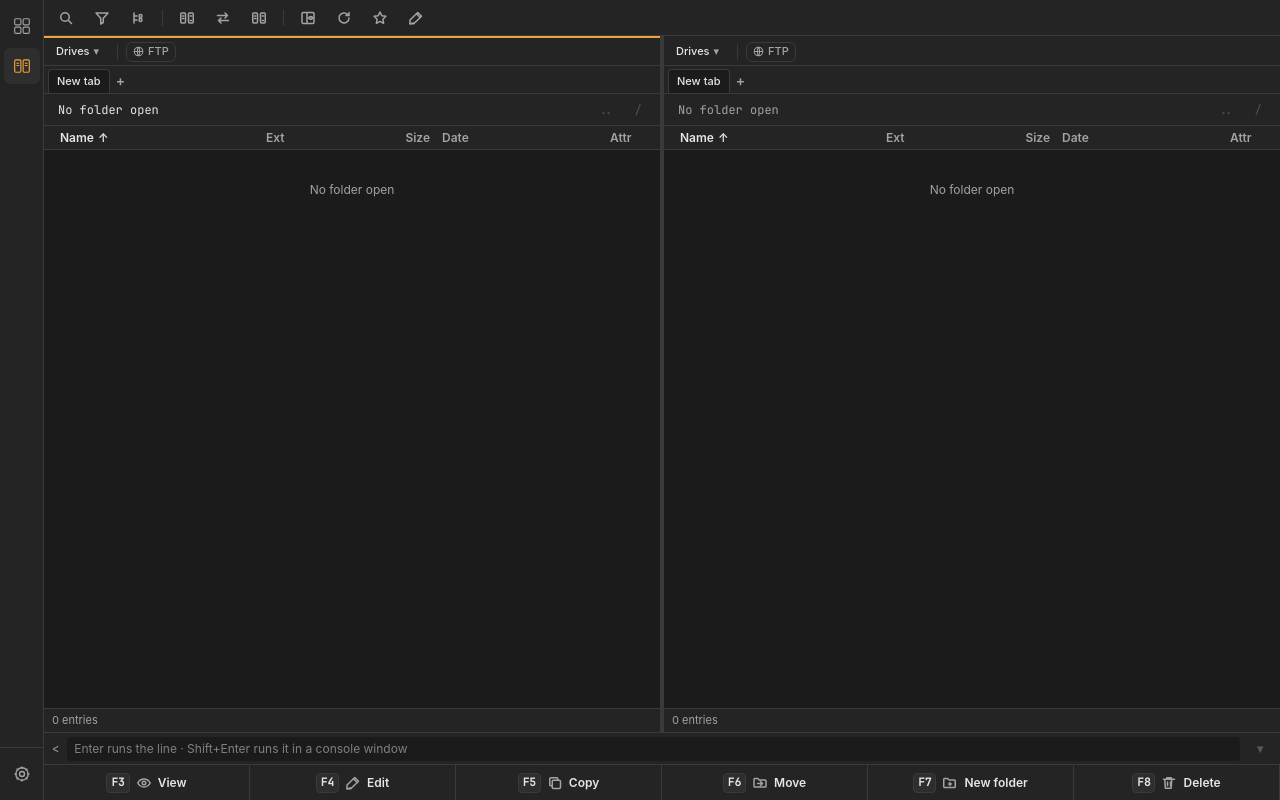
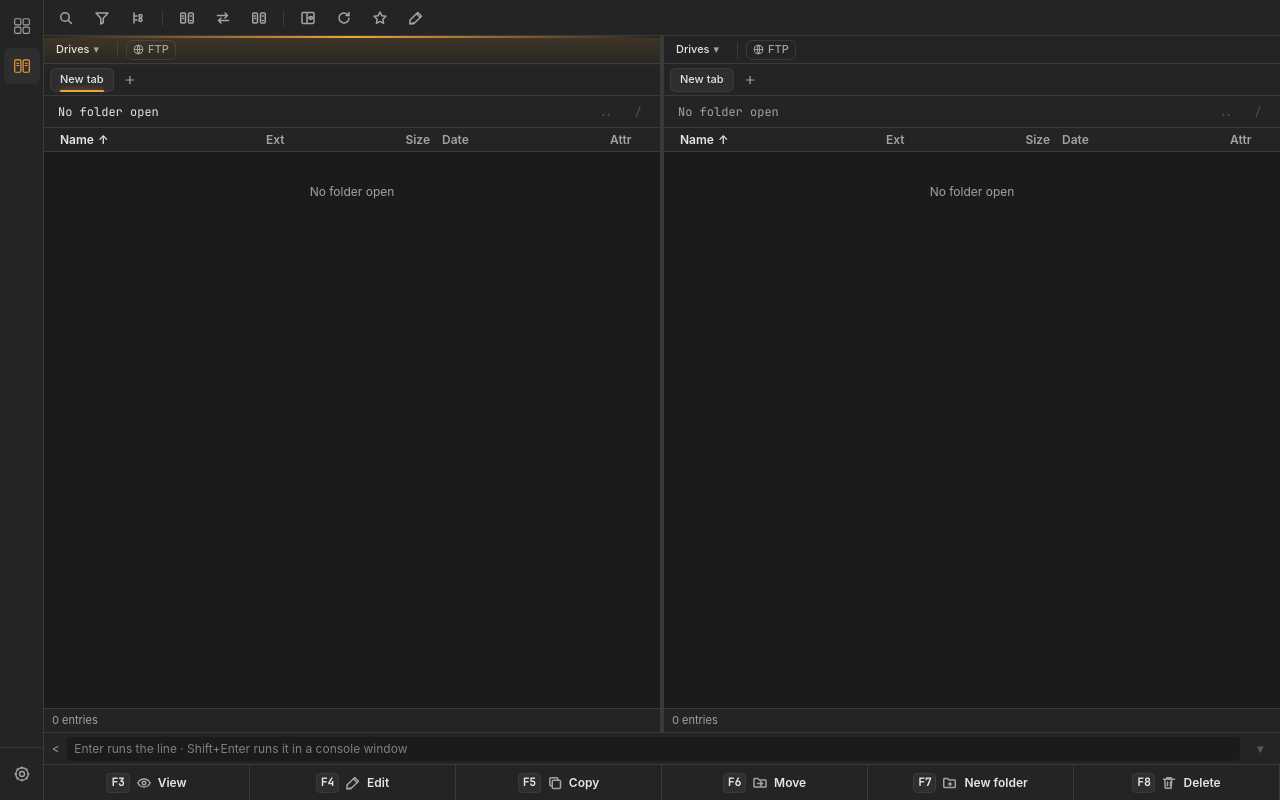
Before and after one commit to petter-ka/panelyth, a React (Vite) app in the folder src/commander/renderer/: page / in a window 1280 px wide. Built offline with nearby package versions, Linux system fonts and the light colour scheme; a web font is replaced by a local one.

Commit message:
feat: enhance Panel and TabBar components with improved styling and new LockGlyph icon

```diff
--- a/src/commander/renderer/src/components/Panel.tsx
+++ b/src/commander/renderer/src/components/Panel.tsx
@@ -186,8 +186,17 @@ export const Panel = forwardRef<PanelHandle, PanelProps>(function Panel(
       data-active={active}
       onMouseDown={onActivate}
       onKeyDown={onKeyDown}
-      className={`flex h-full min-w-0 flex-col border-t-2 ${active ? "border-accent" : "border-transparent"}`}
+      className={`relative flex h-full min-w-0 flex-col ${active ? "shadow-[inset_0_0_0_1px_color-mix(in_srgb,var(--accent)_22%,transparent)]" : ""}`}
     >
+      {active && (
+        // The active panel: a light line along the top that fades out at both
+        // ends, a soft glow falling from it and a hairline frame. Overlays
+        // only, so switching panels moves nothing.
+        <span aria-hidden="true" className="pointer-events-none absolute inset-x-0 top-0 z-20">
+          <span className="block h-0.5 bg-linear-to-r from-transparent via-accent to-transparent" />
+          <span className="block h-8 bg-linear-to-b from-[color-mix(in_srgb,var(--accent)_13%,transparent)] to-transparent" />
+        </span>
+      )}
       <DriveBar side={side} />
       <TabBar side={side} />
       <PathBar ref={pathBar} side={side} active={active} onDone={() => list.current?.focus()} />
--- a/src/commander/renderer/src/components/TabBar.tsx
+++ b/src/commander/renderer/src/components/TabBar.tsx
@@ -1,9 +1,9 @@
 import { useRef, useState } from "react"
 import { formatChord } from "@panelyth/renderer-core"
-import { Tooltip } from "@panelyth/ui"
+import { CloseIcon, Tooltip } from "@panelyth/ui"
 import { useKeymapStore } from "../features/keymap"
 import { useListingStore } from "../features/listing"
-import { setActivePanel, type Side } from "../features/panels"
+import { setActivePanel, usePanelsStore, type Side } from "../features/panels"
 import { useSettingsStore } from "../features/settings"
 import {
   activateTab,
@@ -37,8 +37,35 @@ import { t } from "@panelyth/i18n"
  * setting hides it while a panel has one tab) and ends with a "+" button;
  * a double-click renames a tab.
  */
+/** A small closed padlock, drawn like the chrome icons (it replaced an emoji). */
+const LockGlyph = () => (
+  <svg
+    width="10"
+    height="10"
+    viewBox="0 0 16 16"
+    fill="none"
+    stroke="currentColor"
+    strokeWidth="1.6"
+    strokeLinecap="round"
+    aria-hidden="true"
+  >
+    <rect x="3" y="7" width="10" height="7" rx="1.5" />
+    <path d="M5.5 7V5a2.5 2.5 0 0 1 5 0v2" />
+  </svg>
+)
+
+// Tabs as soft pills: the selected one raised with a hairline ring, the
+// others plain until hovered. In the active panel the selected tab carries a
+// short glowing accent underline, like the panel's light line.
+const tabPill =
+  "group/tab relative flex h-6 max-w-40 min-w-0 shrink-0 cursor-default items-center gap-1.5 rounded-md px-2.5 font-medium"
+const selectedPill =
+  "bg-raised text-text shadow-[0_1px_2px_rgb(0_0_0/0.18)] ring-1 ring-border ring-inset"
+const idlePill = "text-muted hover:bg-raised/60 hover:text-text"
+
 export function TabBar({ side }: { side: Side }) {
   const tabs = useTabsStore((s) => s[side].tabs)
+  const panelActive = usePanelsStore((s) => s.active === side)
   const active = useTabsStore((s) => s[side].active)
   const liveName = useListingStore((s) => s[side].name)
   // A tab on a connection is called by the connection (Stage C10.5).
@@ -55,12 +82,13 @@ export function TabBar({ side }: { side: Side }) {
   return (
     <div
       data-testid={`tabs-${side}`}
-      className="relative flex h-7 shrink-0 items-end gap-px border-b border-border bg-chrome px-1 text-2xs"
+      className="relative flex h-8 shrink-0 items-center gap-1 border-b border-border bg-chrome px-1.5 text-2xs"
     >
       <div
         role="tablist"
         aria-label={side === "left" ? t("Left panel tabs") : t("Right panel tabs")}
-        className="flex min-w-0 items-end gap-px overflow-x-auto"
+        // Many tabs scroll sideways (wheel, keys) without a scrollbar, like a browser's tab strip.
+        className="flex min-w-0 items-center gap-1 overflow-x-auto overflow-y-hidden [scrollbar-width:none]"
       >
         {tabs.map((tab, index) => {
           const selected = index === active
@@ -104,11 +132,17 @@ export function TabBar({ side }: { side: Side }) {
                   e.preventDefault()
                   setMenu(index)
                 }}
-                className={`group/tab flex h-6 max-w-40 min-w-0 shrink-0 cursor-default items-center gap-1 rounded-t border border-b-0 px-2 font-medium ${selected ? "border-border bg-canvas text-text" : "border-transparent text-muted hover:bg-raised hover:text-text"}`}
+                className={`${tabPill} ${selected ? selectedPill : idlePill}`}
               >
+                {selected && panelActive && (
+                  <span
+                    aria-hidden="true"
+                    className="pointer-events-none absolute inset-x-2.5 bottom-0 h-0.5 rounded-full bg-accent shadow-[0_0_6px_color-mix(in_srgb,var(--accent)_60%,transparent)]"
+                  />
+                )}
                 {tab.locked && (
-                  <span aria-label={t("Locked")} className="text-muted">
-                    🔒︎
+                  <span role="img" aria-label={t("Locked")} className="flex text-muted">
+                    <LockGlyph />
                   </span>
                 )}
                 {renaming === tab.id ? (
@@ -134,9 +168,9 @@ export function TabBar({ side }: { side: Side }) {
                       e.stopPropagation()
                       void closeTab(side, index)
                     }}
-                    className={`ml-0.5 size-4 place-items-center rounded text-muted hover:bg-raised hover:text-text ${selected ? "grid" : "hidden group-hover/tab:grid"}`}
+                    className={`-mr-1 size-4 place-items-center rounded-full text-muted hover:bg-border hover:text-text ${selected ? "grid" : "hidden group-hover/tab:grid"}`}
                   >
-                    ×
+                    <CloseIcon size={10} />
                   </button>
                 )}
               </div>
@@ -153,16 +187,27 @@ export function TabBar({ side }: { side: Side }) {
           disabled={full}
           onMouseDown={() => setActivePanel(side)}
           onClick={() => newTab(side)}
-          className="mb-0.5 grid size-5 shrink-0 place-items-center rounded text-sm leading-none text-muted hover:bg-raised hover:text-text disabled:opacity-40"
+          className="grid size-6 shrink-0 place-items-center rounded-md text-muted hover:bg-raised hover:text-text disabled:opacity-40"
         >
-          +
+          <svg
+            width="12"
+            height="12"
+            viewBox="0 0 16 16"
+            fill="none"
+            stroke="currentColor"
+            strokeWidth="1.6"
+            strokeLinecap="round"
+            aria-hidden="true"
+          >
+            <path d="M8 3v10M3 8h10" />
+          </svg>
         </button>
       </Tooltip>
       {menu !== null && tabs[menu] && (
         <PopupMenu
           label={t("Tab")}
           testId={`tab-menu-${side}`}
-          className="top-7 left-2"
+          className="top-8 left-2"
           onClose={() => setMenu(null)}
           entries={[
             {
```
Also changed, not shown: 2 other files (tests, documents, lock files or other folders).
